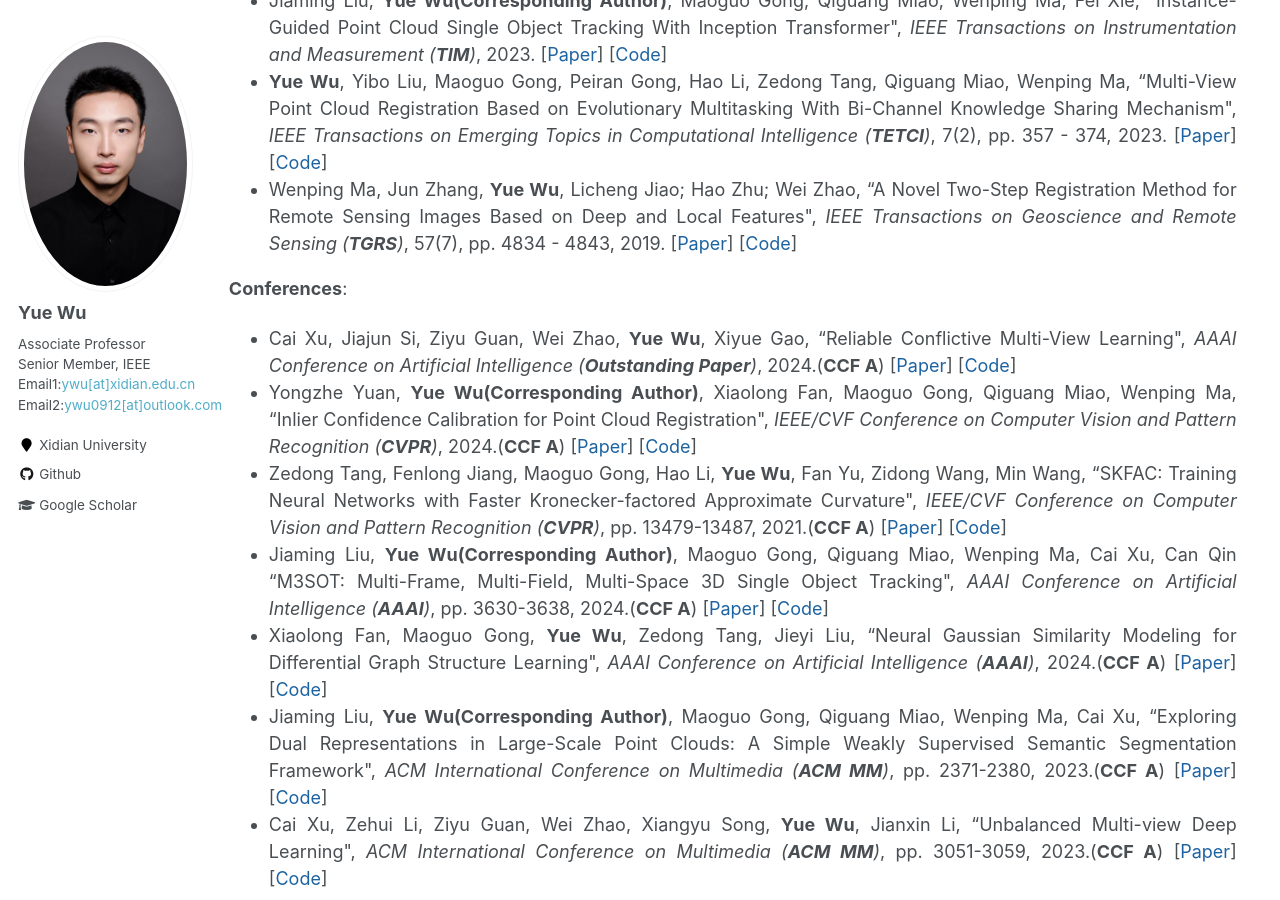
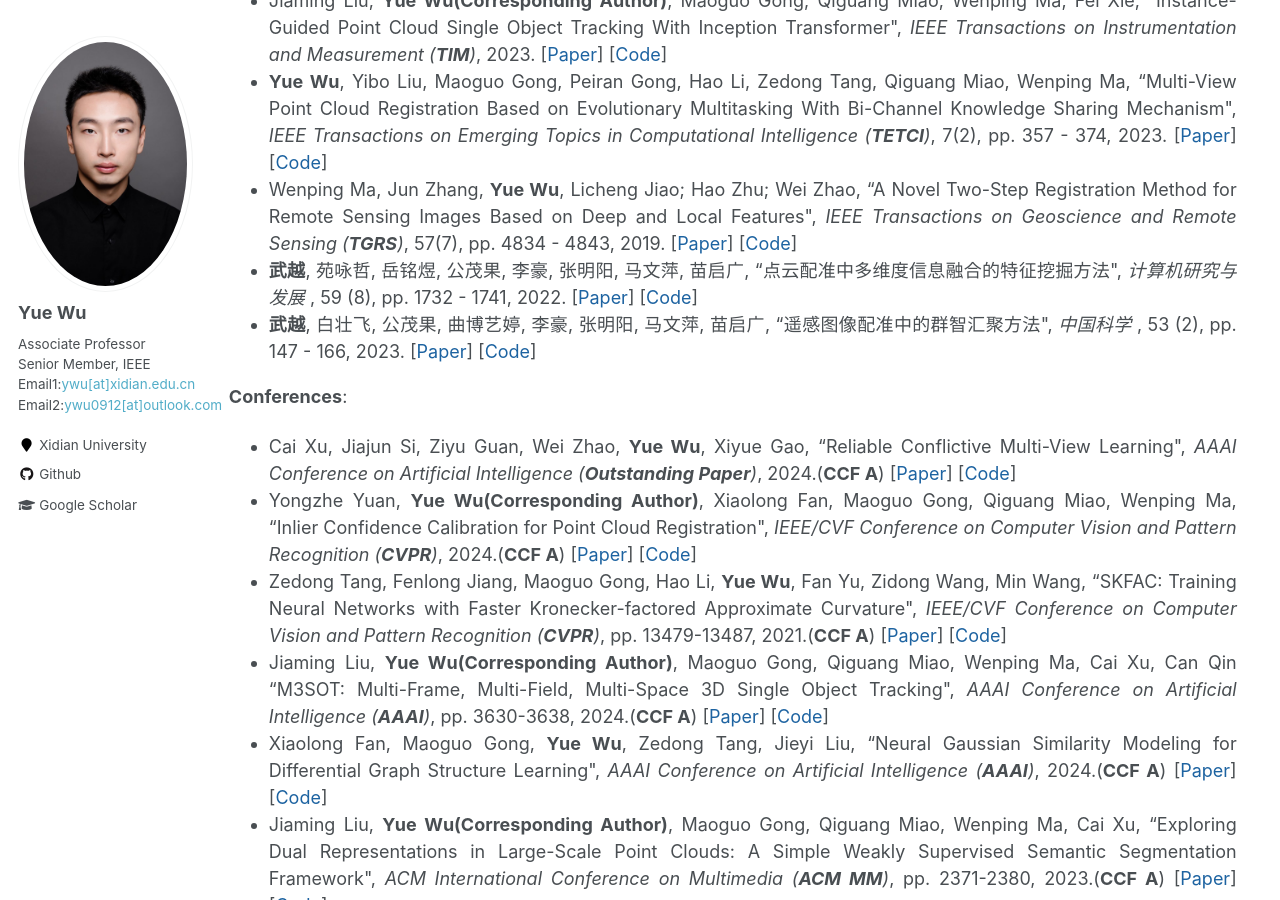
Before and after one commit to ywuchina/ywuchina.github.io, a Jekyll site: the page built from _pages/home.md, in a window 1280 px wide and 900 px high, scrolled down 4299 px. Built offline with Jekyll 4.4.1, drawn with Linux system fonts in a browser that asks for light colours.

Commit message:
Update paper.html

```diff
--- a/_includes/paper.html
+++ b/_includes/paper.html
@@ -258,7 +258,28 @@
   </li>
 
 
+  <!--计算机研究与发展-->
+<li style="margin-bottom: 1.5;">
+  <span>
+    <b>武越</b>, 苑咏哲, 岳铭煜, 公茂果, 李豪, 张明阳, 马文萍, 苗启广,
+  “点云配准中多维度信息融合的特征挖掘方法",
+  <i>计算机研究与发展  </i>, 59 (8), pp. 1732 - 1741, 2022.
+  [<a href= "https://doi.org/10.7544/issn1000-1239.20220042" target="_blank">Paper</a>]
+  [<a href= "" target="_blank">Code</a>]
+  </span>
+  </li>
 
+
+  <!--中国科学-->
+  <li style="margin-bottom: 1.5;">
+    <span>
+      <b>武越</b>, 白壮飞, 公茂果, 曲博艺婷, 李豪, 张明阳, 马文萍, 苗启广,
+    “遥感图像配准中的群智汇聚方法",
+    <i>中国科学  </i>, 53 (2), pp. 147 - 166, 2023.
+    [<a href= "https://doi.org/10.1360/SST-2021-0193" target="_blank">Paper</a>]
+    [<a href= "" target="_blank">Code</a>]
+    </span>
+    </li>
 
 </ul>
 
```
